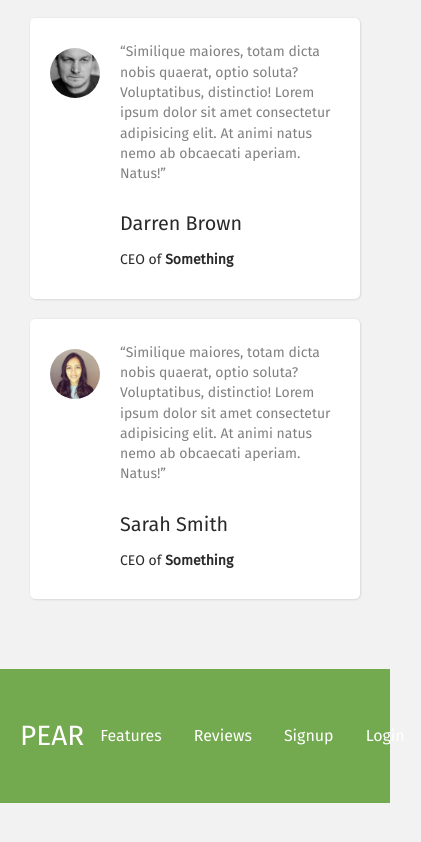
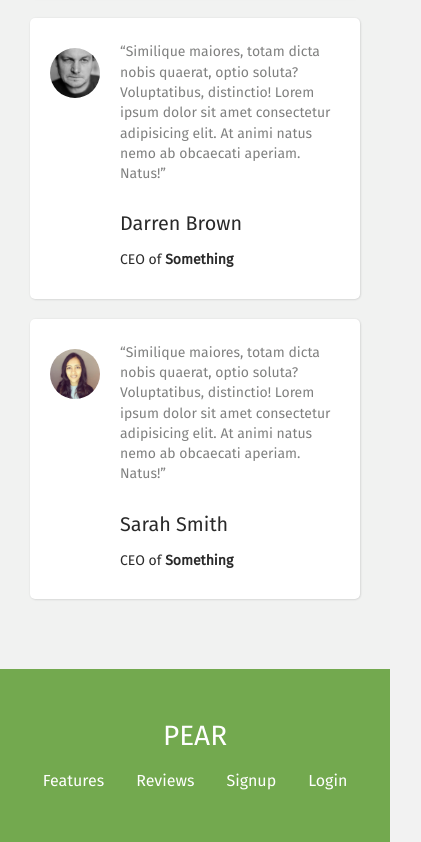
Before and after one commit to chazmcgrill/pair-coding-app, a React (Create React App) app in the folder client/: page / in a window 390 px wide. Shown: the part 2430-3272 px from the top of the page, 421 px wide, since content can reach past the window. Before the commit the page ends 3233 px from the top, so only its background shows below. Built offline with nearby package versions, Linux system fonts and the light colour scheme; no server answers.

Commit message:
Makes Footer Responsive

```diff
--- a/client/src/app/components/Footer.sass
+++ b/client/src/app/components/Footer.sass
@@ -13,9 +13,15 @@
         max-width: 1000px
         margin: 0 auto
 
+        @media (max-width: 500px)
+            flex-direction: column
+
     &-logo
         margin: 0
         color: white
+
+        @media (max-width: 500px)
+            margin-bottom: 1rem
 
 
 .footer-nav
```
